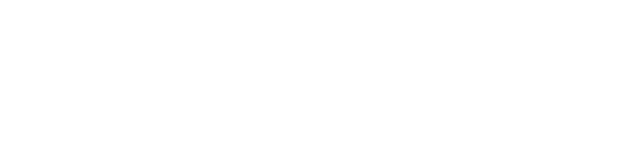
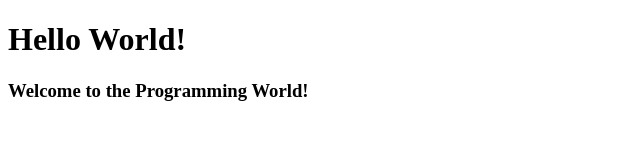
Before and after one commit to chakma-rajeshwar/my-first-reposit, a plain HTML site: page index.html in a window 1280 px wide. Shown: the whole page, without its empty margins (0-640 px from the left). Drawn offline with Linux system fonts and the light colour scheme.

Commit message:
Added header

```diff
--- a/index.html
+++ b/index.html
@@ -7,6 +7,7 @@
     <title>My First GitHub Repo</title>
 </head>
 <body>
-
+    <h1>Hello World!</h1>
+    <h3>Welcome to the Programming World!</h3>
 </body>
 </html>
```
